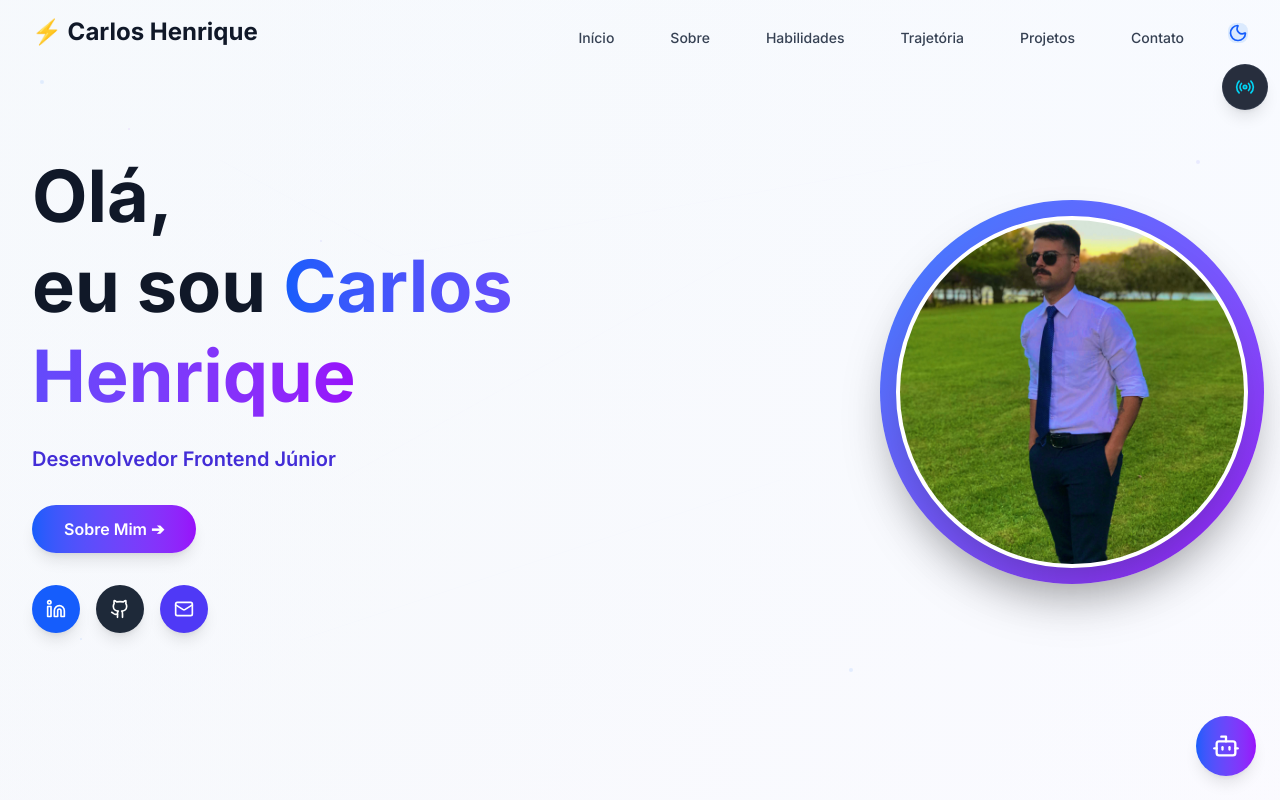
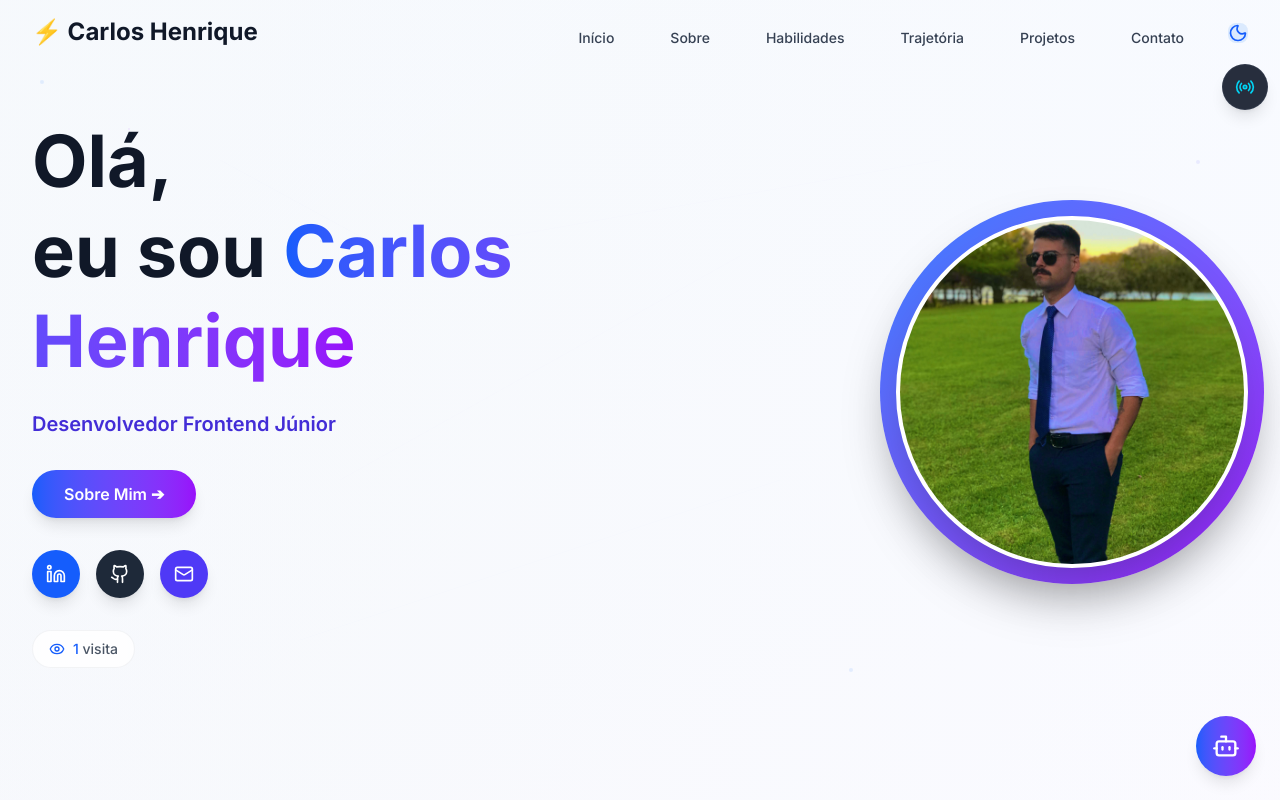
Before and after one commit to CarlosHenriqueTI/my-portfolio, a Next.js app: page / in a window 1280 px wide. Shown: the top 800 px of the page. Built offline with nearby package versions, Linux system fonts and the light colour scheme.

Commit message:
feat: adiciona contador de visitas na HeroSection

```diff
--- a/src/app/components/sections/HeroSection.tsx
+++ b/src/app/components/sections/HeroSection.tsx
@@ -1,16 +1,36 @@
 'use client';
 
 import React, { useEffect, useState } from 'react';
-import { Github, Linkedin, Mail } from 'lucide-react';
+import { Github, Linkedin, Mail, Eye } from 'lucide-react';
 import ProfileImage from '../ProfileImage';
 import { useTheme } from '../../context/ThemeContext';
 
 export default function HeroSection() {
   const [isVisible, setIsVisible] = useState(false);
+  const [visitCount, setVisitCount] = useState(0);
   const { theme } = useTheme();
 
   useEffect(() => {
     setIsVisible(true);
+
+    // Sistema de contador de visitas
+    const updateVisitCount = () => {
+      const today = new Date().toDateString();
+      const lastVisit = localStorage.getItem('portfolio-last-visit');
+      const currentCount = parseInt(localStorage.getItem('portfolio-visit-count') || '0');
+
+      // Se é uma nova visita (diferente dia ou primeira vez)
+      if (lastVisit !== today) {
+        const newCount = currentCount + 1;
+        localStorage.setItem('portfolio-visit-count', newCount.toString());
+        localStorage.setItem('portfolio-last-visit', today);
+        setVisitCount(newCount);
+      } else {
+        setVisitCount(currentCount);
+      }
+    };
+
+    updateVisitCount();
   }, []);
 
   return (
@@ -122,6 +142,32 @@ export default function HeroSection() {
                 <Mail size={20} />
               </a>
             </div>
+
+            {/* Contador de Visitas */}
+            <div className={`mt-8 inline-flex items-center gap-2 px-4 py-2 rounded-full backdrop-blur-sm border transition-all duration-300 ${
+              theme === 'dark'
+                ? 'bg-slate-800/50 border-slate-700/50 text-gray-300'
+                : 'bg-white/80 border-gray-200/50 text-gray-700'
+            }`}>
+              <Eye size={16} className={theme === 'dark' ? 'text-blue-400' : 'text-blue-600'} />
+              <span className="text-sm font-medium">
+                {visitCount > 0 ? (
+                  <>
+                    <span className={theme === 'dark' ? 'text-blue-400' : 'text-blue-600'}>
+                      {visitCount.toLocaleString()}
+                    </span>
+                    {' '}
+                    <span className={theme === 'dark' ? 'text-gray-400' : 'text-gray-600'}>
+                      {visitCount === 1 ? 'visita' : 'visitas'}
+                    </span>
+                  </>
+                ) : (
+                  <span className={theme === 'dark' ? 'text-gray-400' : 'text-gray-600'}>
+                    Carregando...
+                  </span>
+                )}
+              </span>
+            </div>
           </div>
 
           {/* Right Content - Avatar Profissional */}
```
